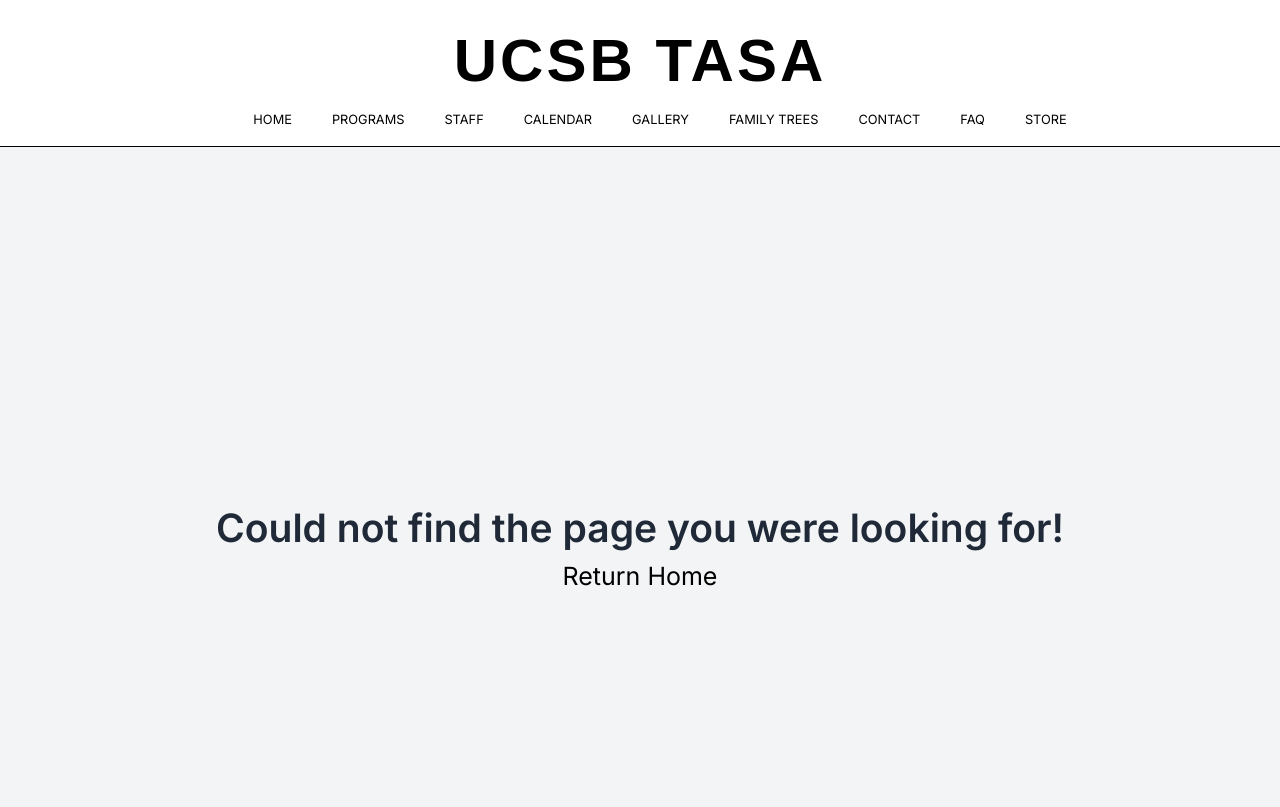
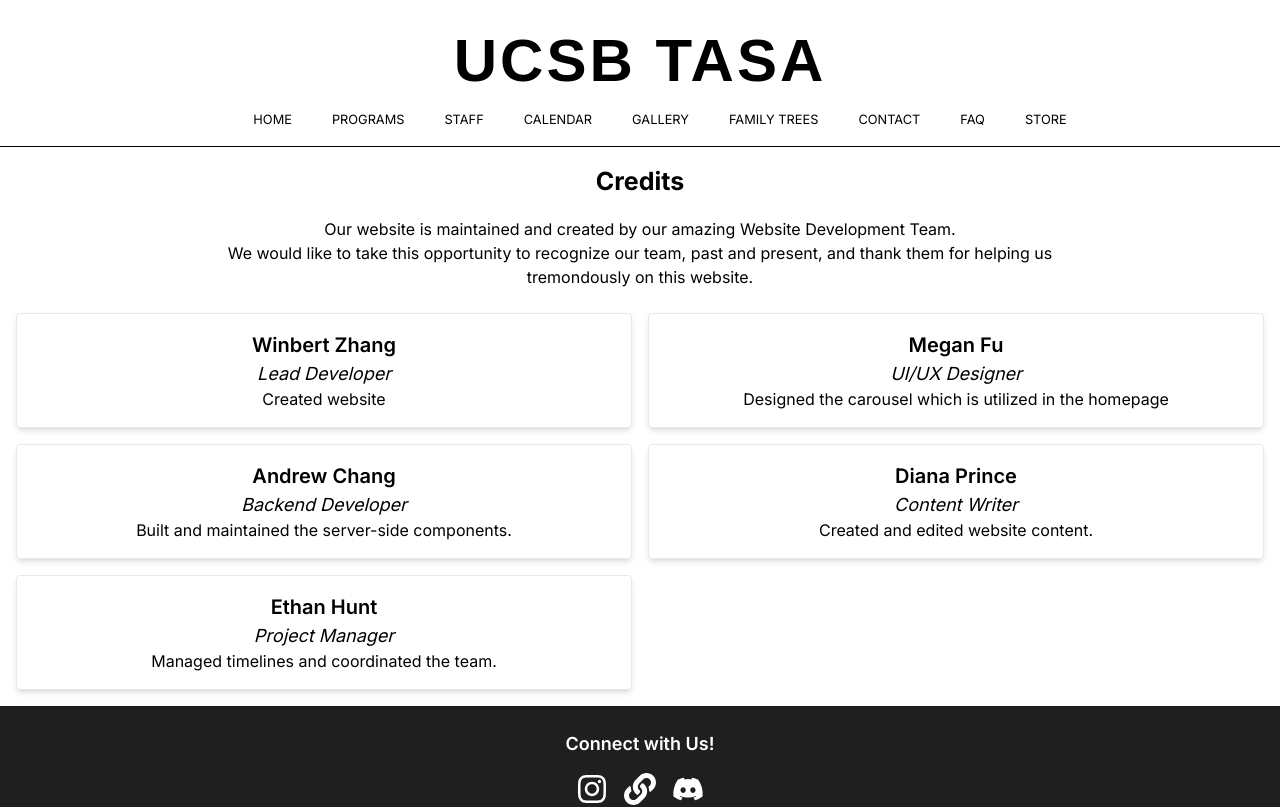
Before and after one commit to UCSBTASA/UCSBTASA.github.io, a Next.js app: page /credits in a window 1280 px wide. Before the commit this address had no page. Shown: the top 807 px of the page. Built offline with nearby package versions, Linux system fonts and the light colour scheme.

Commit message:
adding framework for credits

```diff
--- /dev/null
+++ b/app/credits/page.tsx
@@ -0,0 +1,55 @@
+import React from "react";
+
+const Credits = () => {
+  const teamMembers = [
+    {
+      name: "Winbert Zhang",
+      role: "Lead Developer",
+      contributions: "Created website ",
+    },
+    {
+      name: "Megan Fu",
+      role: "UI/UX Designer",
+      contributions:
+        "Designed the carousel which is utilized in the homepage",
+    },
+    {
+      name: "Andrew Chang",
+      role: "Backend Developer",
+      contributions: "Built and maintained the server-side components.",
+    },
+    {
+      name: "Diana Prince",
+      role: "Content Writer",
+      contributions: "Created and edited website content.",
+    },
+    {
+      name: "Ethan Hunt",
+      role: "Project Manager",
+      contributions: "Managed timelines and coordinated the team.",
+    },
+  ];
+
+  return (
+    <div className="flex flex-col text-center p-4">
+      <h1 className="text-2xl font-bold mb-4">Credits</h1>
+      <p className="mb-6 px-48">
+        Our website is maintained and created by our amazing Website Development
+        Team.
+        <br></br> We would like to take this opportunity to recognize our team, past and present, and
+        thank them for helping us tremondously on this website.
+      </p>
+      <div className="grid grid-cols-1 md:grid-cols-2 gap-4">
+        {teamMembers.map((member, index) => (
+          <div key={index} className="p-4 border rounded shadow-md">
+            <h2 className="text-xl font-semibold">{member.name}</h2>
+            <h3 className="text-lg italic">{member.role}</h3>
+            <p>{member.contributions}</p>
+          </div>
+        ))}
+      </div>
+    </div>
+  );
+};
+
+export default Credits;
```
Also changed, not shown: 1 other file (tests, documents, lock files or other folders).
